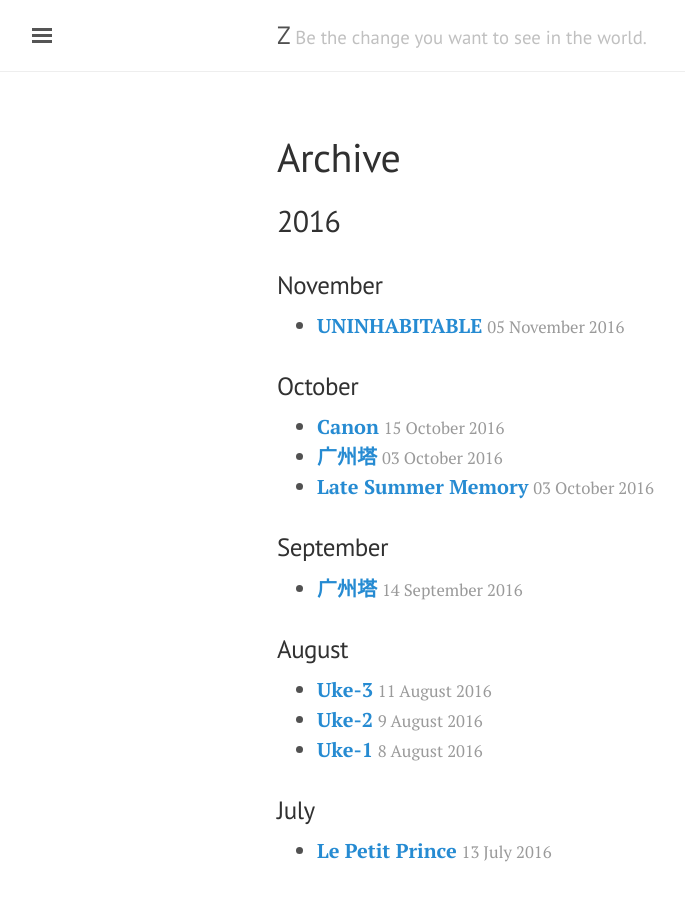
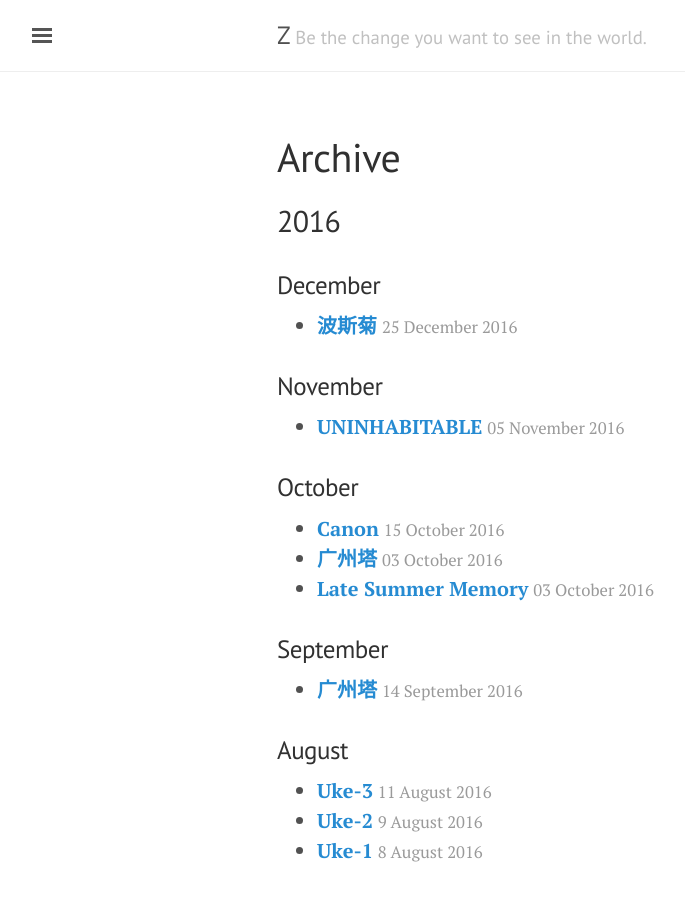
Before and after one commit to comacros/comacros.github.io, a Jekyll site: the page built from archive.md, in a window 1280 px wide and 900 px high. Shown: the whole window, without its empty margins (3-688 px from the left). Built offline with Jekyll 4.4.1, drawn with Linux system fonts in a browser that asks for light colours.

Commit message:
Update archive.md

```diff
--- a/archive.md
+++ b/archive.md
@@ -4,6 +4,10 @@ title: Archive
 ---
 
 ## 2016
+
+### December
+
+* [**波斯菊**](http://xiongzh.com/2016/12/25/波斯菊/) <small style="color:rgb(154,154,154)">25 December 2016</small>
 
 ### November
 
```
